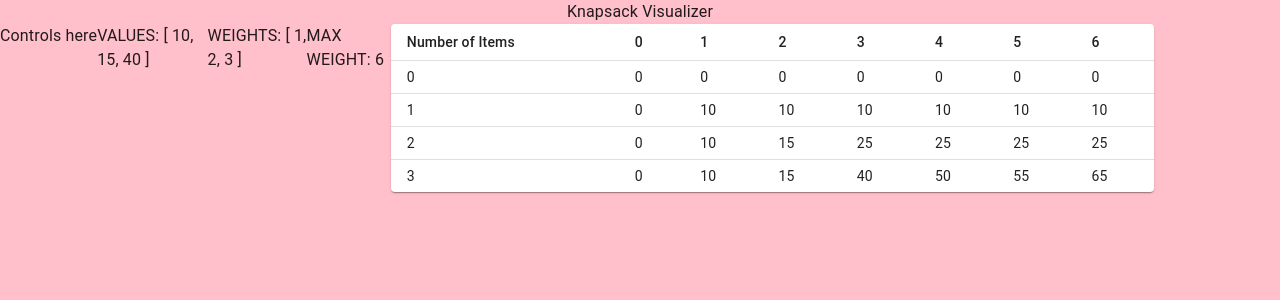
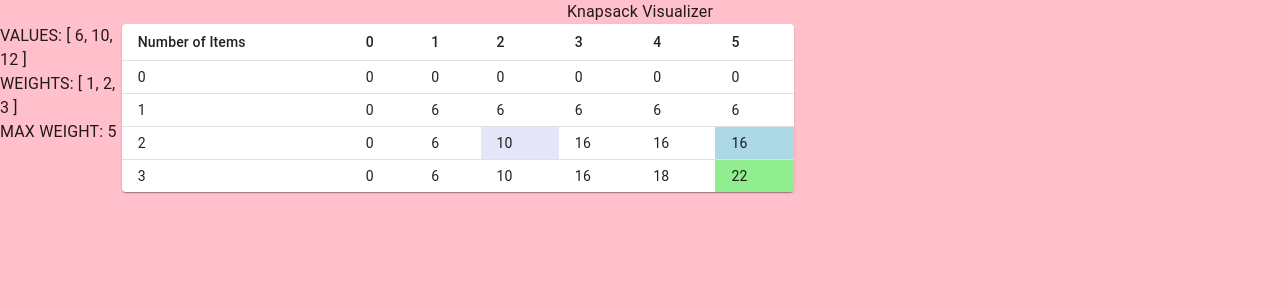
Before and after one commit to masaok/knapsack-web, a React (Create React App) app: page / in a window 1280 px wide. Shown: the top 300 px of the page. Built offline with nearby package versions, Linux system fonts and the light colour scheme.

Commit message:
Dynamic Programming highlighting is working so far

```diff
--- a/package.json
+++ b/package.json
@@ -17,6 +17,7 @@
     "@types/react-native": "^0.66.5",
     "@types/react-router": "^5.1.17",
     "@types/react-router-dom": "^5.3.2",
+    "clsx": "^1.1.1",
     "react": "^17.0.2",
     "react-dom": "^17.0.2",
     "react-helmet-async": "^1.1.2",
--- a/src/pages/Dashboard/Dashboard.jsx
+++ b/src/pages/Dashboard/Dashboard.jsx
@@ -70,7 +70,7 @@ const Dashboard = props => {
         Knapsack Visualizer
       </div>
       <div className={classes.body}>
-        <div className={classes.sidebar}>Controls here</div>
+        <div className={classes.sidebar}></div>
         <div className={classes.content}>
           <Routes>
             <Route path="*" element={<KnapsackDynamic />} />
--- a/src/pages/Dashboard/content/KnapsackDynamic/KnapsackDynamic.jsx
+++ b/src/pages/Dashboard/content/KnapsackDynamic/KnapsackDynamic.jsx
@@ -1,5 +1,7 @@
 import { useState, useCallback, useEffect } from 'react'
 import { makeStyles } from '@mui/styles'
+
+import clsx from 'clsx'
 
 import Table from '@mui/material/Table'
 import TableBody from '@mui/material/TableBody'
@@ -14,6 +16,25 @@ const useStyles = makeStyles(
     root: {
       display: 'flex',
     },
+
+    info: {
+      display: 'flex',
+      flexDirection: 'column',
+    },
+
+    empty: {},
+
+    latest: {
+      backgroundColor: 'lightgreen',
+    },
+
+    source: {
+      backgroundColor: 'lightblue',
+    },
+
+    sum: {
+      backgroundColor: 'lavender',
+    },
   }),
   { name: 'KnapsackDynamic' }
 )
@@ -24,15 +45,15 @@ const useStyles = makeStyles(
 // const MAX_WEIGHT = 2
 
 // Dev
-// const VALUES = [6, 10, 12]
-// const WEIGHTS = [1, 2, 3]
-// const MAX_WEIGHT = 5
+const VALUES = [6, 10, 12]
+const WEIGHTS = [1, 2, 3]
+const MAX_WEIGHT = 5
 
 // Geeks example
 // https://www.geeksforgeeks.org/0-1-knapsack-problem-dp-10/
-const VALUES = [10, 15, 40]
-const WEIGHTS = [1, 2, 3]
-const MAX_WEIGHT = 6
+// const VALUES = [10, 15, 40]
+// const WEIGHTS = [1, 2, 3]
+// const MAX_WEIGHT = 6
 
 const NUM_ITEMS = VALUES.length
 const MS = 100
@@ -45,12 +66,6 @@ const MS = 100
 // maximum of two integers
 const max = (a, b) => {
   return a > b ? a : b
-}
-
-const dump = (maxWeight, weights, values, numItems, depth) => {
-  console.log(`DEPTH: ${depth}, MAX: ${maxWeight}, NUM ITEMS: ${numItems}`)
-  console.log('VALUES: ' + JSON.stringify(values))
-  console.log('WEIGHTS:' + JSON.stringify(weights))
 }
 
 const tableDump = table => {
@@ -68,6 +83,12 @@ const KnapsackDynamic = props => {
 
   const [maxRow] = useState(NUM_ITEMS)
   const [maxCol] = useState(MAX_WEIGHT)
+
+  const [sourceRow, setSourceRow] = useState(0)
+  const [sourceCol, setSourceCol] = useState(0)
+
+  const [sumRow, setSumRow] = useState(0)
+  const [sumCol, setSumCol] = useState(0)
 
   // const [maxRow] = useState(1) // dev mode
   // const [maxCol] = useState(2) // dev mode
@@ -96,12 +117,16 @@ const KnapsackDynamic = props => {
 
         const sumB = table[row - 1][col - WEIGHTS[row - 1]]
         console.log(`NEW VAL SUM B ${sumB}`)
+        setSumRow(row - 1)
+        setSumCol(col - WEIGHTS[row - 1])
 
         const newVal = VALUES[row - 1] + table[row - 1][col - WEIGHTS[row - 1]]
         console.log(`NEW VAL ${newVal}`)
 
         const prevRowVal = table[row - 1][col]
         console.log(`PREV ROW VAL ${prevRowVal}`)
+        setSourceRow(row - 1)
+        setSourceCol(col)
 
         const newMax = max(
           VALUES[row - 1] + table[row - 1][col - WEIGHTS[row - 1]],
@@ -114,6 +139,11 @@ const KnapsackDynamic = props => {
         const prevRowVal = table[row - 1][col]
         console.log(`NO COMP, PREV ROW VAL ${prevRowVal}`)
         table[row].push(table[row - 1][col])
+
+        setSourceRow(row - 1)
+        setSourceCol(col)
+
+        tableDump(table)
       }
 
       setCol(col + 1)
@@ -177,28 +207,56 @@ const KnapsackDynamic = props => {
   // console.log('RETURNING:')
   return (
     <div className={classes.root}>
-      <div>VALUES: {JSON.stringify(VALUES, null, 2)}</div>
-      <div>WEIGHTS: {JSON.stringify(WEIGHTS, null, 2)}</div>
-      <div>MAX WEIGHT: {MAX_WEIGHT}</div>
+      <div className={classes.info}>
+        <div>VALUES: {JSON.stringify(VALUES, null, 2)}</div>
+        <div>WEIGHTS: {JSON.stringify(WEIGHTS, null, 2)}</div>
+        <div>MAX WEIGHT: {MAX_WEIGHT}</div>
+      </div>
       {/* {knapsack(MAX_WEIGHT, WEIGHTS, VALUES, VALUES.length)} */}
       <TableContainer component={Paper}>
         <Table sx={{ minWidth: 650 }} aria-label="simple table" size="small">
           <TableHead>
             <TableRow>
               <TableCell>Number of Items</TableCell>
-              {table[0].map((col, colIndex) => {
+              {[...Array(MAX_WEIGHT + 1).keys()].map((col, colIndex) => {
                 return <TableCell key={colIndex}>{colIndex}</TableCell>
               })}
             </TableRow>
           </TableHead>
           <TableBody>
-            {table.map((row, rowIndex) => (
-              <TableRow key={row.name} sx={{ '&:last-child td, &:last-child th': { border: 0 } }}>
+            {table.map((trow, rowIndex) => (
+              <TableRow
+                key={rowIndex}
+                sx={{ '&:last-child td, &:last-child th': { border: 0 } }}
+                // className={classes.latest}
+              >
                 <TableCell component="th" scope="row" key={rowIndex}>
                   {rowIndex}
                 </TableCell>
-                {row.map((col, colIndex) => {
-                  return <TableCell key={colIndex}>{col}</TableCell>
+                {trow.map((tcol, colIndex) => {
+                  // console.log(`ROW ${row} COL ${col} TROWi ${rowIndex} TCOLi ${colIndex}`)
+
+                  // console.log(
+                  //   `ROW ${row} SROW ${sourceRow} RI ${rowIndex} COL ${col} SCOL ${sourceCol} CI ${colIndex}`
+                  // )
+
+                  console.log(
+                    `ROW ${row} SROW ${sumRow} RI ${rowIndex} COL ${col} SCOL ${sumCol} CI ${colIndex}`
+                  )
+                  return (
+                    <TableCell
+                      key={colIndex}
+                      className={clsx(
+                        row === rowIndex && col === colIndex + 1 ? classes.latest : classes.empty,
+                        sourceRow === rowIndex && sourceCol === colIndex
+                          ? classes.source
+                          : classes.empty,
+                        sumRow === rowIndex && sumCol === colIndex ? classes.sum : classes.empty
+                      )}
+                    >
+                      {tcol}
+                    </TableCell>
+                  )
                 })}
               </TableRow>
             ))}
```
